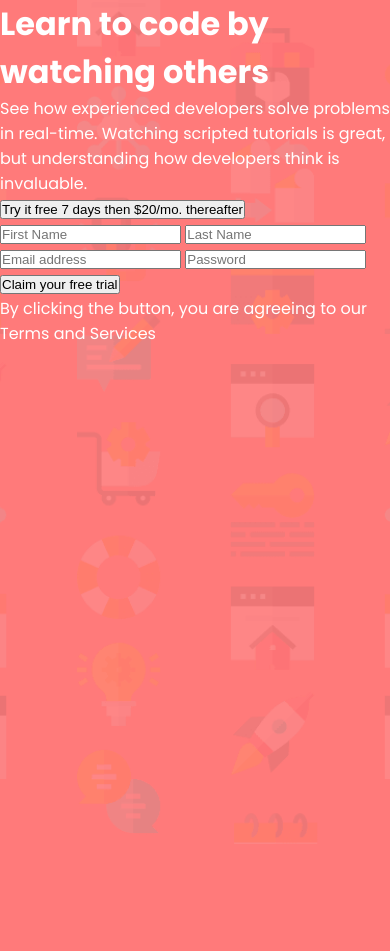
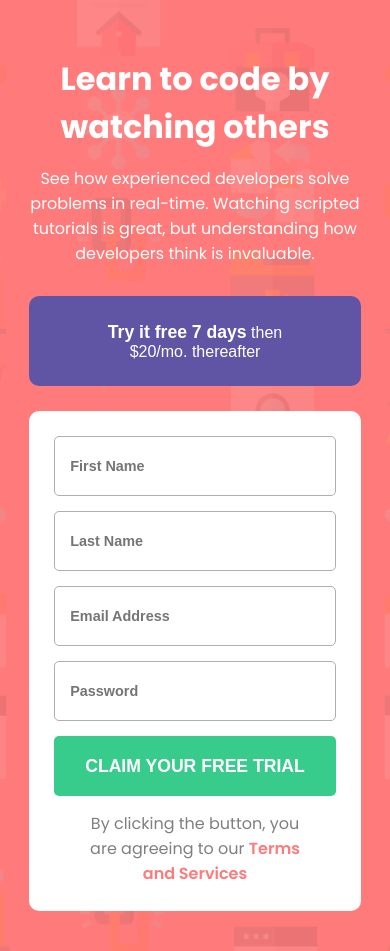
Before and after one commit to ebraimcarvalho/frontend-challenges, a PHP site: page /intro-component-with-signup-form-master/index.html in a window 390 px wide. Before the commit the page ends 842 px from the top, so only its background shows below. Run offline with PHP 8.4, Linux system fonts and the light colour scheme.

Commit message:
finish mobile version

```diff
--- a/intro-component-with-signup-form-master/index.html
+++ b/intro-component-with-signup-form-master/index.html
@@ -22,16 +22,16 @@
         tutorials is great, but understanding how developers think is invaluable.</p>
     </div>
     <div class="container__right container__right--desktop">
-      <button class="container__button">Try it free 7 days then $20/mo. thereafter</button>
+      <button class="container__button"><strong class="container__button--strong">Try it free 7 days</strong> then <br> $20/mo. thereafter</button>
 
       <form class="form">
         <input class="form__first-name" type="text" placeholder="First Name">
         <input class="form__last-name" type="text" placeholder="Last Name">
-        <input class="form__email" type="email" placeholder="Email address">
+        <input class="form__email" type="email" placeholder="Email Address">
         <input class="form__password" type="password" placeholder="Password">
         <button class="form__button">Claim your free trial</button>
-        <p class="form__advice">By clicking the button, you are agreeing to our <span class="form__advice--terms">Terms
-            and Services</span></p>
+        <p class="form__advice">By clicking the button, you are agreeing to our <a href="#" class="form__advice--terms">Terms
+            and Services</a></p>
       </form>
     </div>
   </div>
--- a/intro-component-with-signup-form-master/style.css
+++ b/intro-component-with-signup-form-master/style.css
@@ -20,3 +20,90 @@ body {
   background-color: hsl(0, 100%, 74%);
   width: 100%;
 }
+
+  .container {
+    max-width: 85%;
+    margin: 0 auto;
+    padding-top: 40px;
+    padding-bottom: 40px;
+    text-align: center;
+  }
+
+    .container__title {
+      padding: 15px;
+    }
+
+    .container__paragraph {
+      margin: 0 auto;
+      margin-bottom: 30px;
+    }
+
+    .container__button {
+      font-size: 1rem;
+      width: 100%;
+      height: 90px;
+      padding: 20px;
+      margin-bottom: 25px;
+      border-radius: 10px;
+      border: none;
+      background-color: hsl(248, 32%, 49%);
+      color: white;
+      cursor: pointer;
+      outline: none;
+    }
+
+      .container__button--strong {
+        font-size: 1.1rem;
+      }
+
+    .form {
+      display: flex;
+      flex-direction: column;
+      justify-content: center;
+      align-items: center;
+      background-color: white;
+      padding: 25px;
+      border-radius: 10px;
+    }
+
+      .form input {
+        width: 100%;
+        height: 60px;
+        margin-bottom: 15px;
+        border: 1px solid hsl(247, 6%, 70%);
+        border-radius: 5px;
+        padding-left: 15px;
+        color: rgba(0, 0, 0, 0.7);
+        font-size: 1rem;
+        outline: none;
+      }
+
+        .form input::placeholder {
+          font-weight: 700;
+          font-size: 0.9rem;
+        }
+
+      .form__button {
+        width: 100%;
+        height: 60px;
+        margin-bottom: 15px;
+        border-radius: 5px;
+        border: none;
+        background-color: hsl(154, 59%, 51%);
+        color: white;
+        font-size: 1.1rem;
+        font-weight: 600;
+        text-transform: uppercase;
+        cursor: pointer;
+        outline: none;
+      }
+
+      .form__advice {
+        color: rgba(0, 0, 0, 0.5);
+        width: 80%;
+      }
+
+        .form__advice--terms {
+          font-weight: 600;
+          color: hsl(0, 100%, 74%);
+        }
```
